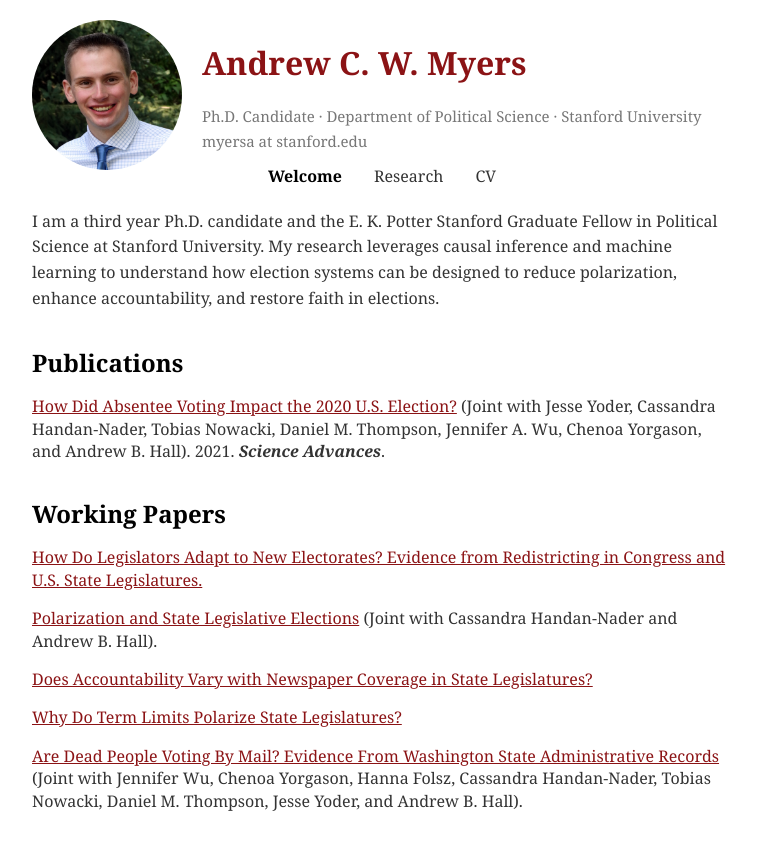
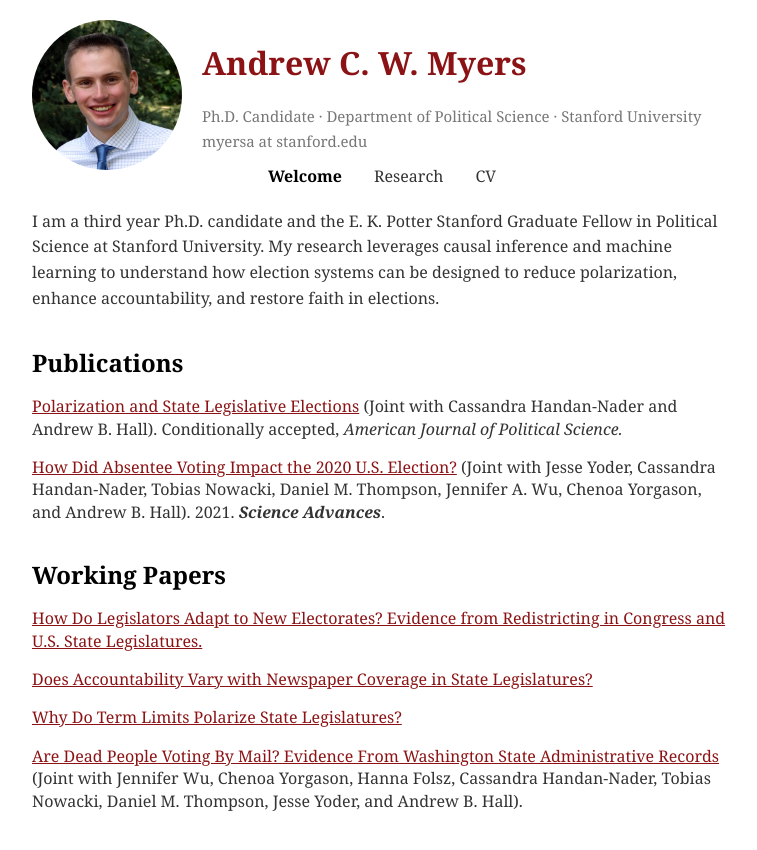
Before and after one commit to AndyMyersSkol/AndyMyersSkol.github.io, a Jekyll site: the page index.html, which Jekyll copies as it is, in a window 1280 px wide. Shown: the top 850 px of the page, without its empty margins (258-1015 px from the left). Built offline with Jekyll 4.4.1, drawn with Linux system fonts in a browser that asks for light colours.

Commit message:
Update index.html
Update pubs

```diff
--- a/index.html
+++ b/index.html
@@ -35,6 +35,10 @@
     <div class="publication" id="research">
     <h2>Publications</h2>
         <p>
+        <a target="_blank" class="bib" href="/documents/handan-nader_myers_hall_polarization.pdf">Polarization and State Legislative Elections</a> (Joint with Cassandra Handan-Nader and Andrew B. Hall). Conditionally accepted, <i> American Journal of Political Science.</i>
+      </p>
+
+        <p>
         <a target="_blank" class="bib" href="/documents/yoder_et_al_2021_turnout.pdf">How Did Absentee Voting Impact the 2020 U.S. Election?</a> (Joint with Jesse Yoder, Cassandra Handan-Nader, Tobias Nowacki,
 Daniel M. Thompson, Jennifer A. Wu, Chenoa Yorgason, and Andrew B. Hall). 2021. <i><b>Science Advances</b></i>.
         </p>
@@ -43,10 +47,6 @@ Daniel M. Thompson, Jennifer A. Wu, Chenoa Yorgason, and Andrew B. Hall). 2021.
 
         <p>
         <a target="_blank" class="bib" href="/documents/Myers_redistricting.pdf">How Do Legislators Adapt to New Electorates? Evidence from Redistricting in Congress and U.S. State Legislatures.</a>
-      </p>
-
-        <p>
-        <a target="_blank" class="bib" href="/documents/handan-nader_myers_hall_polarization.pdf">Polarization and State Legislative Elections</a> (Joint with Cassandra Handan-Nader and Andrew B. Hall).
       </p>
 
          <p>
```
